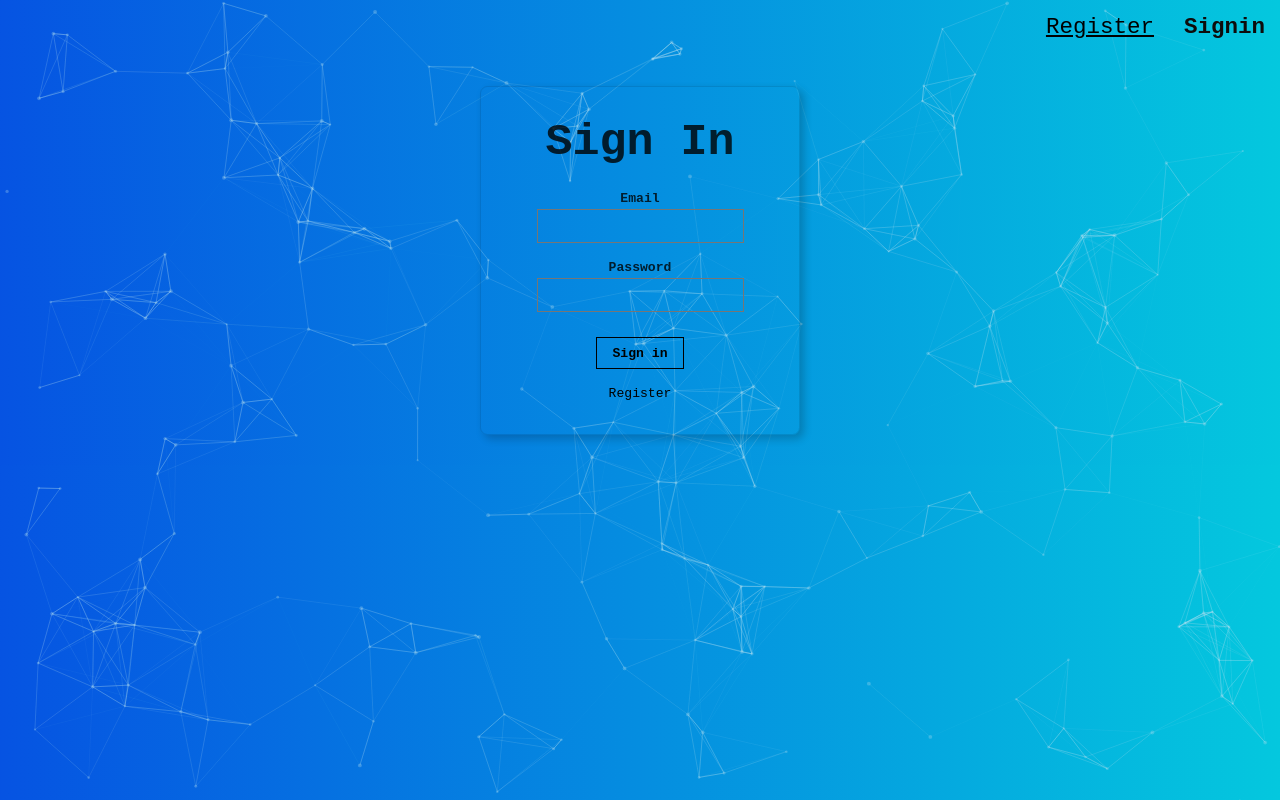
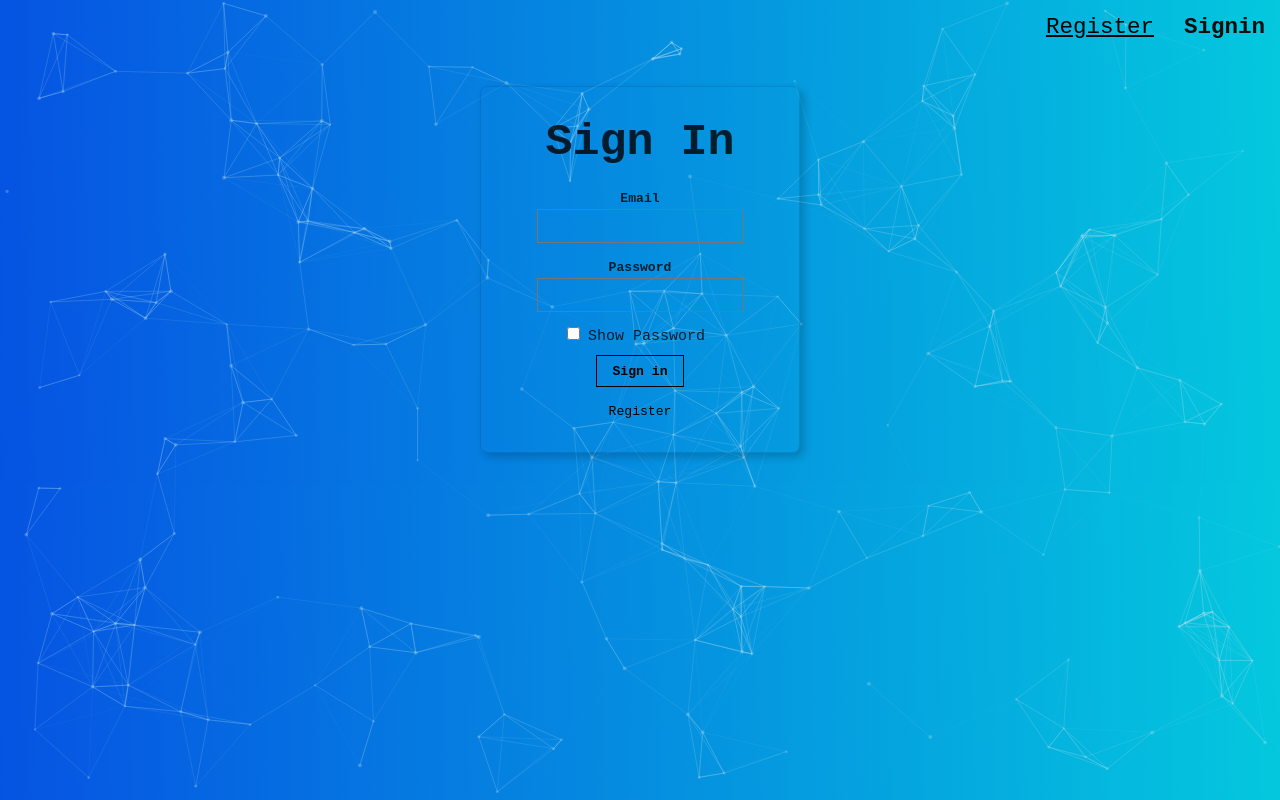
Before and after one commit to fawazadeniji123/smart-brain, a React (Vite) app: page /signin in a window 1280 px wide. Built offline with nearby package versions, Linux system fonts and the light colour scheme.

Commit message:
made password visibility toggle

```diff
--- a/src/components/Register/Register.jsx
+++ b/src/components/Register/Register.jsx
@@ -7,6 +7,7 @@ const Register = () => {
   const [email, setEmail] = useState('')
   const [password, setPassword] = useState('')
   const [error, setError] = useState('')
+  const [passwordVisibility, setPasswordVisibility] = useState('password')
 
   const { login } = useAuth()
   const navigate = useNavigate()
@@ -48,8 +49,15 @@ const Register = () => {
   const handleEmailChange = (e) => {
     setEmail(e.target.value)
   }
+
   const handlePasswordChange = (e) => {
     setPassword(e.target.value)
+  }
+
+  const togglePasswordVisibility = () => {
+    setPasswordVisibility(
+      passwordVisibility === 'password' ? 'text' : 'password',
+    )
   }
 
   return (
@@ -93,12 +101,21 @@ const Register = () => {
               <input
                 required
                 className="b pa2 input-reset ba bg-transparent hover-bg-black hover-white w-100"
-                type="password"
+                type={passwordVisibility}
                 name="password"
                 id="password"
                 value={password}
                 onChange={handlePasswordChange}
               />
+            </div>
+            <div>
+              <input
+                type="checkbox"
+                name="checkbox"
+                id="checkbox"
+                onClick={togglePasswordVisibility}
+              />
+              <label className="pa2" htmlFor='checkbox'>Show Password</label>
             </div>
           </fieldset>
           <div className="">
--- a/src/components/Signin/Signin.jsx
+++ b/src/components/Signin/Signin.jsx
@@ -6,6 +6,7 @@ const Signin = () => {
   const [email, setEmail] = useState('')
   const [password, setPassword] = useState('')
   const [error, setError] = useState('')
+  const [passwordVisibility, setPasswordVisibility] = useState('password')
 
   const { login } = useAuth()
   const navigate = useNavigate()
@@ -40,8 +41,15 @@ const Signin = () => {
   const handleEmailChange = (e) => {
     setEmail(e.target.value)
   }
+
   const handlePasswordChange = (e) => {
     setPassword(e.target.value)
+  }
+
+  const togglePasswordVisibility = () => {
+    setPasswordVisibility(
+      passwordVisibility === 'password' ? 'text' : 'password',
+    )
   }
 
   return (
@@ -71,12 +79,23 @@ const Signin = () => {
               <input
                 required
                 className="b pa2 input-reset ba bg-transparent hover-bg-black hover-white w-100"
-                type="password"
+                type={passwordVisibility}
                 name="password"
                 id="password"
                 value={password}
                 onChange={handlePasswordChange}
               />
+            </div>
+            <div>
+              <input
+                type="checkbox"
+                name="checkbox"
+                id="checkbox"
+                onClick={togglePasswordVisibility}
+              />
+              <label className="pa2" htmlFor="checkbox">
+                Show Password
+              </label>
             </div>
           </fieldset>
           <div className="">
```
